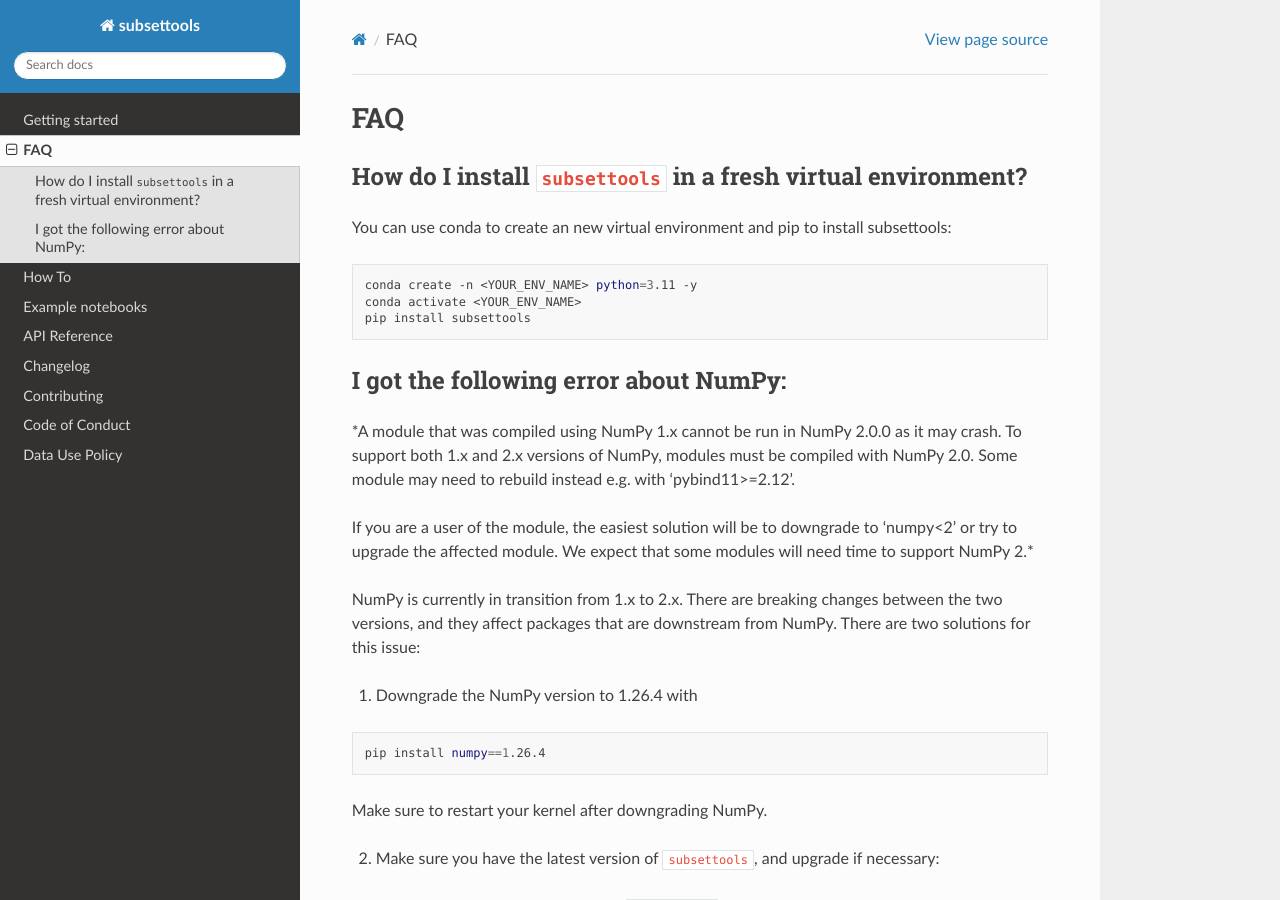
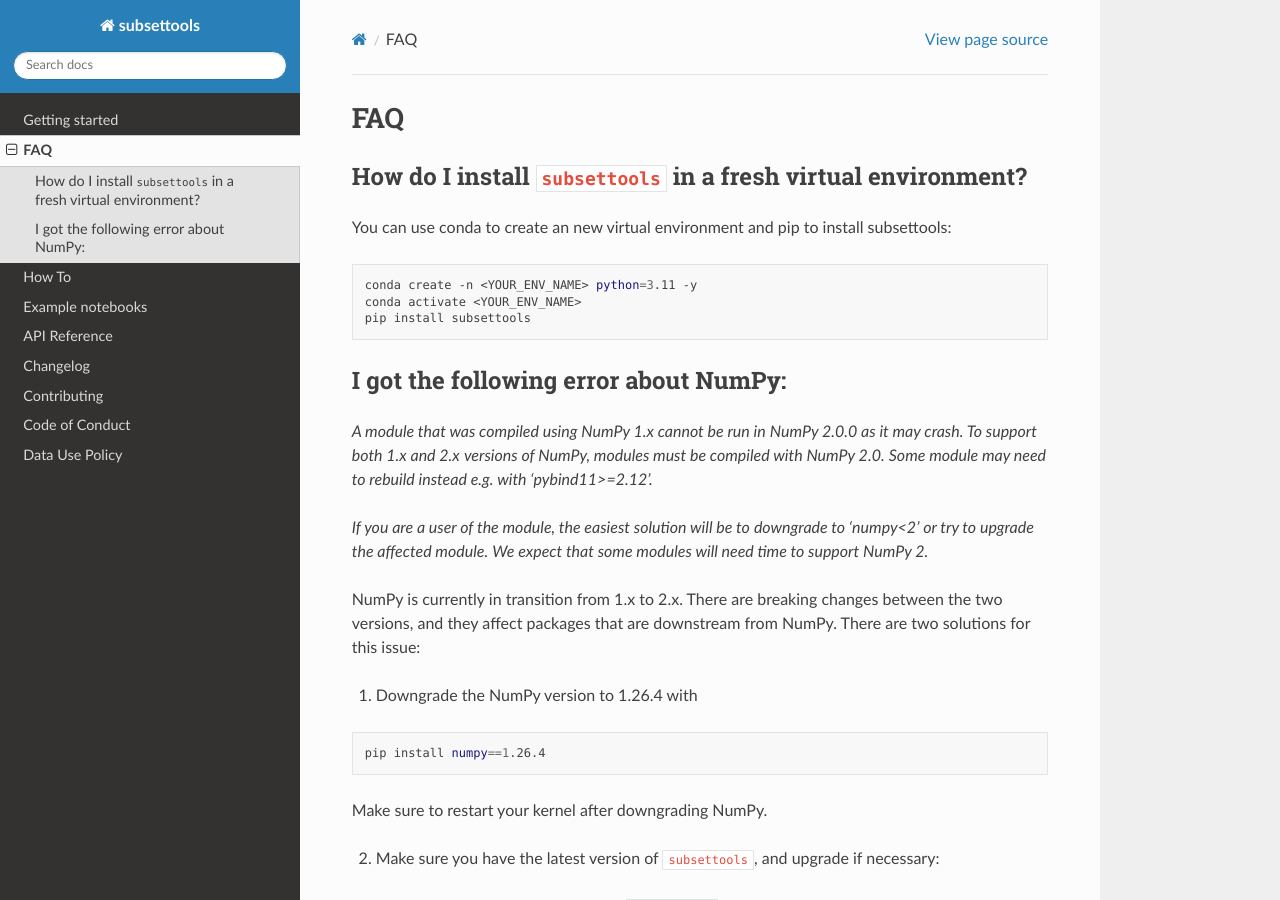
Before and after one commit to hydroframe/subsettools, a Sphinx documentation site: the page built from docs/faq.md, in a window 1280 px wide and 900 px high. Built offline with Sphinx 7.4.7 and the Read the Docs theme 2.0.0, drawn with Linux system fonts in a browser that asks for light colours.

Commit message:
Fix docs

```diff
--- a/docs/faq.md
+++ b/docs/faq.md
@@ -12,14 +12,14 @@
 
 ## I got the following error about NumPy:
 
-*A module that was compiled using NumPy 1.x cannot be run in
-NumPy 2.0.0 as it may crash. To support both 1.x and 2.x
-versions of NumPy, modules must be compiled with NumPy 2.0.
-Some module may need to rebuild instead e.g. with 'pybind11>=2.12'.
+*A module that was compiled using NumPy 1.x cannot be run in*
+*NumPy 2.0.0 as it may crash. To support both 1.x and 2.x*
+*versions of NumPy, modules must be compiled with NumPy 2.0.*
+*Some module may need to rebuild instead e.g. with 'pybind11>=2.12'.*
 
-If you are a user of the module, the easiest solution will be to
-downgrade to 'numpy<2' or try to upgrade the affected module.
-We expect that some modules will need time to support NumPy 2.*
+*If you are a user of the module, the easiest solution will be to*
+*downgrade to 'numpy<2' or try to upgrade the affected module.*
+*We expect that some modules will need time to support NumPy 2.*
 
 NumPy is currently in transition from 1.x to 2.x. There are breaking changes between
 the two versions, and they affect packages that are downstream from NumPy. There are
```
